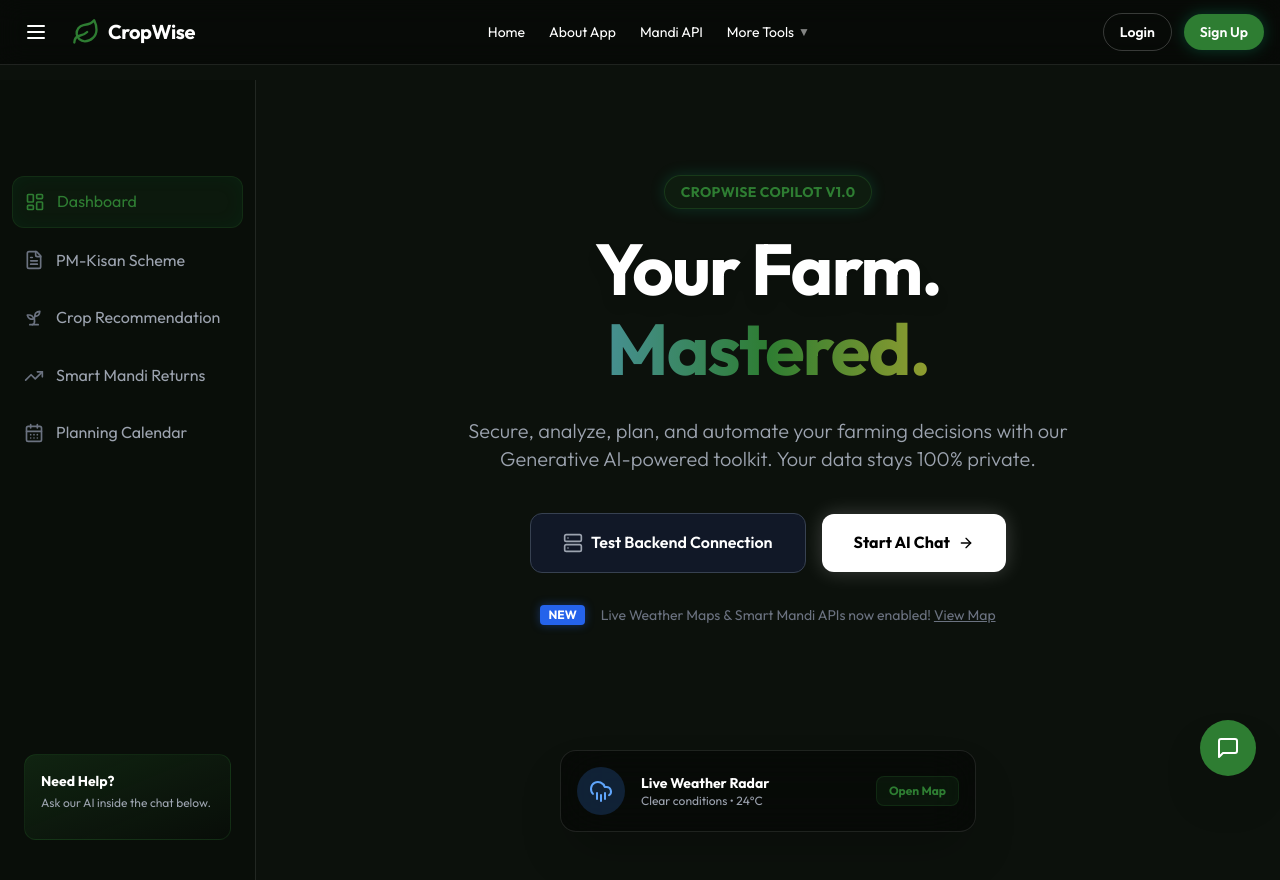
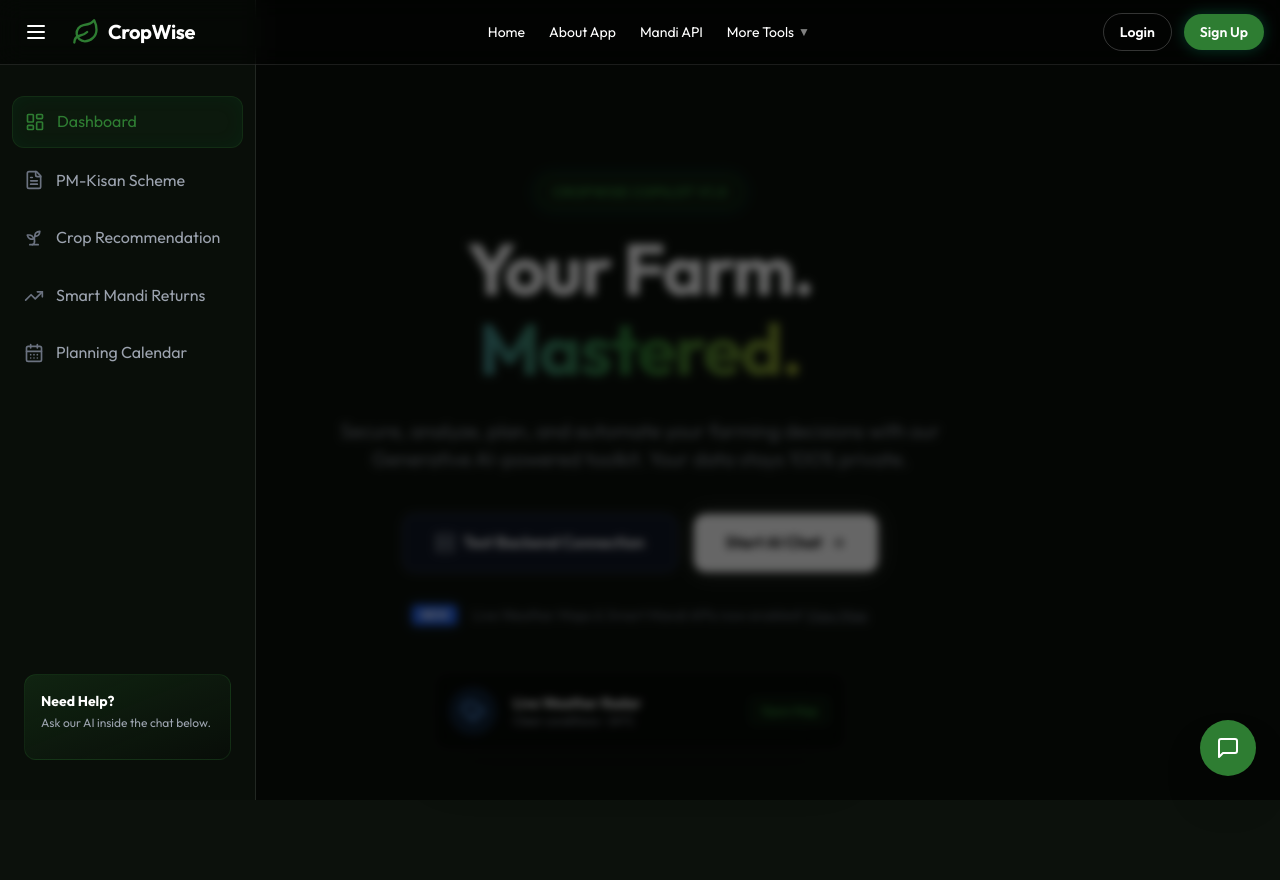
Before and after one commit to sRiSh-JaNa-tech/CropWise_SiliCoders, a React (Vite) app: page / in a window 1280 px wide. Both pictures are taken after a click on the button 36 px from the left and 32 px from the top of the page. After the commit the page ends 800 px from the top, so only its background shows below. Built offline with nearby package versions, Linux system fonts and the light colour scheme.

Commit message:
UI improvements

```diff
--- a/src/components/Sidebar.tsx
+++ b/src/components/Sidebar.tsx
@@ -20,18 +20,18 @@ const Sidebar: React.FC<SidebarProps> = ({ isOpen, setIsOpen }) => {
 
   return (
     <>
-      {/* Mobile Overlay */}
+      {/* Overlay */}
       {isOpen && (
         <div
-          className="fixed inset-0 bg-black/60 z-40 lg:hidden backdrop-blur-sm"
+          className="fixed inset-0 bg-black/60 z-40 backdrop-blur-sm"
           onClick={() => setIsOpen(false)}
         />
       )}
 
       {/* Sidebar Panel */}
       <aside
-        className={`fixed lg:sticky top-0 left-0 h-screen pt-20 pb-6 bg-[#0a0f0a]/95 backdrop-blur-xl border-r border-white/10 w-64 z-40 transition-transform duration-300 ease-in-out flex flex-col ${
-          isOpen ? 'translate-x-0' : '-translate-x-full lg:translate-x-0 lg:w-20 xl:w-64'
+        className={`fixed top-0 left-0 h-screen pt-20 pb-6 bg-[#0a0f0a]/95 backdrop-blur-xl border-r border-white/10 w-64 z-40 transition-transform duration-300 ease-in-out flex flex-col ${
+          isOpen ? 'translate-x-0' : '-translate-x-full'
         }`}
       >
         <nav className="flex-1 px-3 space-y-2 mt-4 overflow-y-auto">
@@ -48,26 +48,19 @@ const Sidebar: React.FC<SidebarProps> = ({ isOpen, setIsOpen }) => {
                     ? 'bg-primary/10 text-primary border border-primary/20 shadow-[inset_0_0_20px_rgba(16,185,129,0.05)]'
                     : 'text-gray-400 hover:bg-white/5 hover:text-white'
                 }`}
-                onClick={() => window.innerWidth < 1024 && setIsOpen(false)}
+                onClick={() => setIsOpen(false)}
               >
                 <Icon className={`w-5 h-5 flex-shrink-0 ${isActive ? 'text-primary' : 'text-gray-500 group-hover:text-gray-300'}`} />
-                <span className={`font-medium whitespace-nowrap lg:hidden xl:block ${!isOpen && 'hidden lg:hidden'}`}>
+                <span className="font-medium whitespace-nowrap">
                   {item.name}
                 </span>
-
-                {/* Tooltip for collapsed lg view */}
-                {!isOpen && (
-                  <div className="absolute left-full ml-4 px-2 py-1 bg-gray-800 text-xs rounded text-white opacity-0 group-hover:opacity-100 pointer-events-none whitespace-nowrap hidden lg:block xl:hidden z-50">
-                    {item.name}
-                  </div>
-                )}
               </Link>
             );
           })}
         </nav>
 
         <div className="px-6 pb-4 mt-auto">
-          <div className="p-4 rounded-xl bg-gradient-to-br from-primary/20 to-transparent border border-primary/20 text-sm hidden xl:block">
+          <div className="p-4 rounded-xl bg-gradient-to-br from-primary/20 to-transparent border border-primary/20 text-sm">
             <h4 className="font-bold text-white mb-1">Need Help?</h4>
             <p className="text-gray-400 text-xs mb-3">Ask our AI inside the chat below.</p>
           </div>
```
